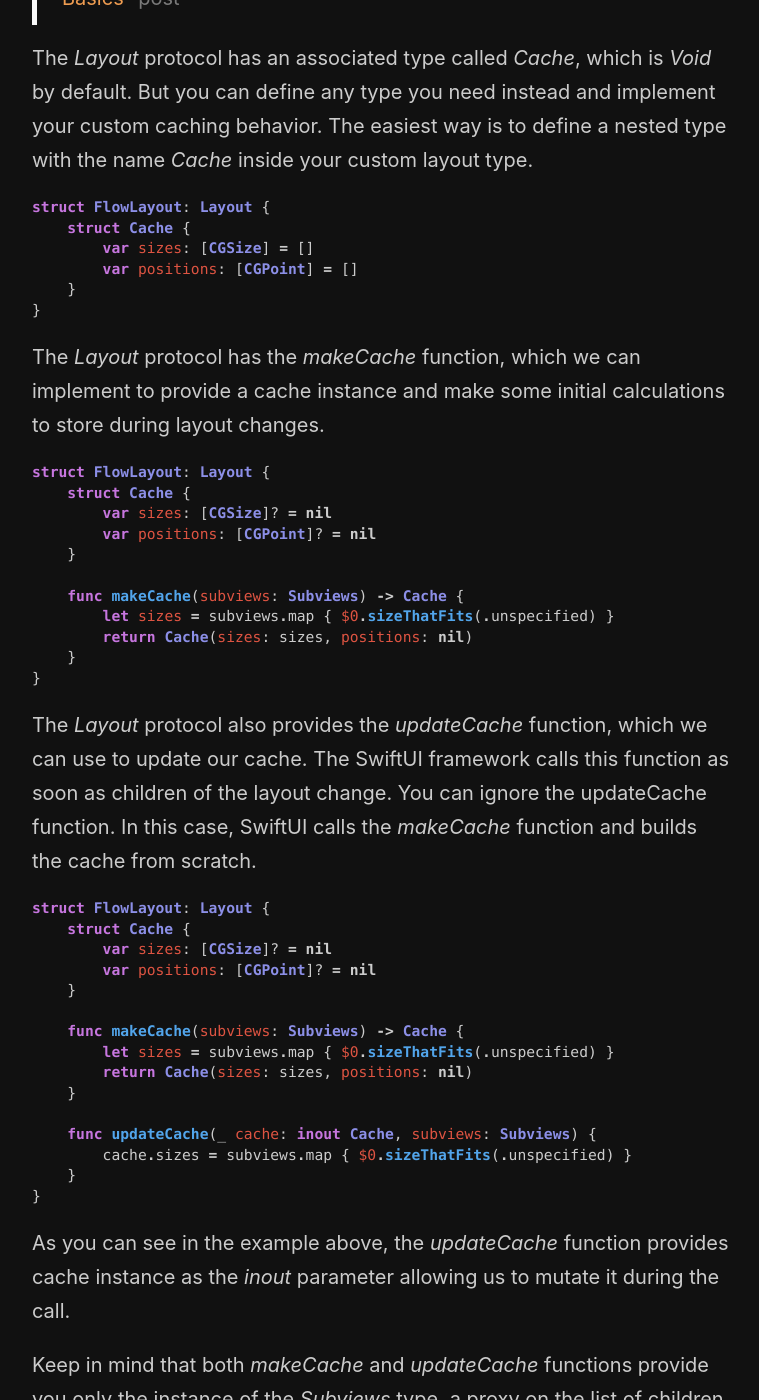
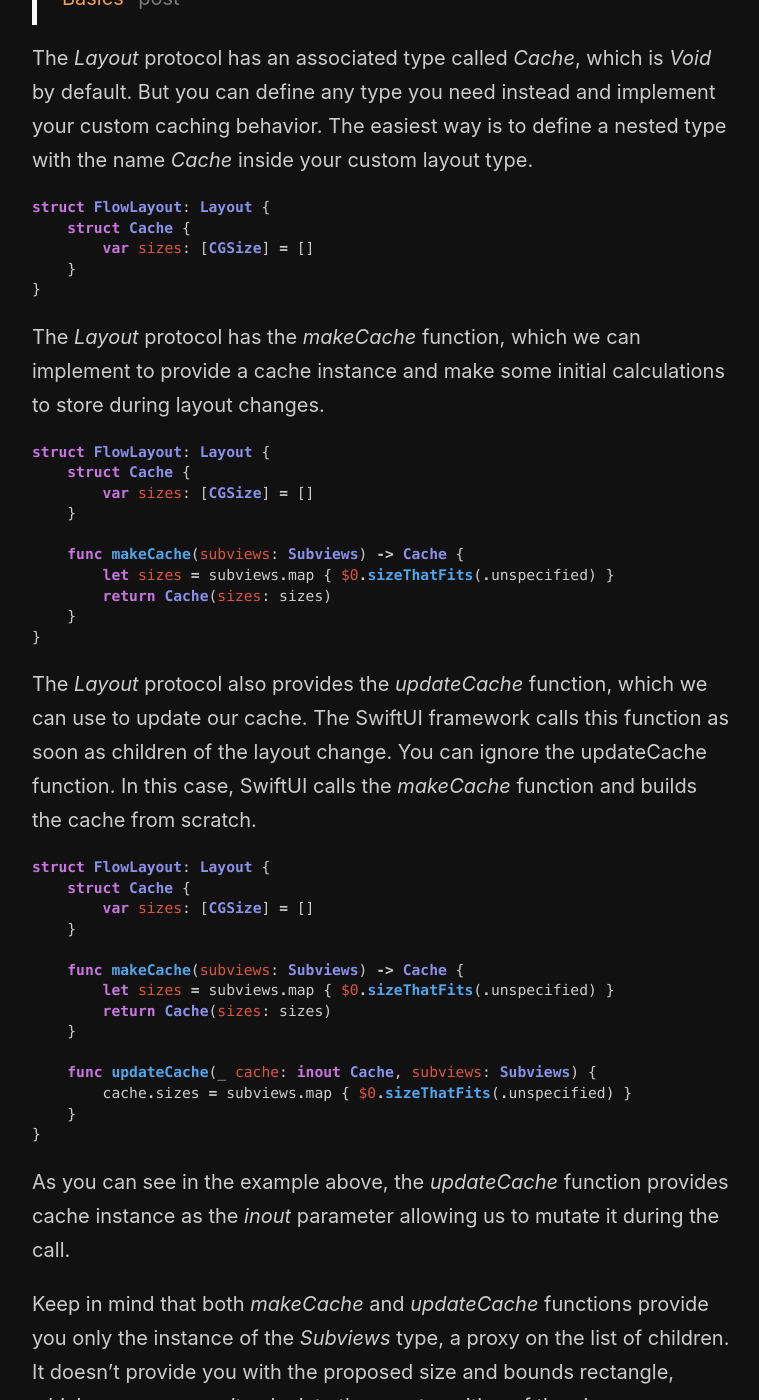
Before and after one commit to mecid/mecid.github.io, a Jekyll site: the page built from _posts/2022-11-29-building-custom-layout-in-swiftui-caching.md, in a window 1280 px wide and 1400 px high, scrolled down 831 px. Shown: the whole window, without its empty margins (258-1017 px from the left). Built offline with Jekyll 4.4.1, drawn with Linux system fonts in a browser that asks for light colours; some of the changed text lies outside the part shown.

Commit message:
layout caching code example improved

````diff
--- a/_posts/2022-11-29-building-custom-layout-in-swiftui-caching.md
+++ b/_posts/2022-11-29-building-custom-layout-in-swiftui-caching.md
@@ -19,7 +19,6 @@ The *Layout* protocol has an associated type called *Cache*, which is *Void* by
 struct FlowLayout: Layout {
     struct Cache {
         var sizes: [CGSize] = []
-        var positions: [CGPoint] = []
     }
 }
 ```
@@ -29,13 +28,12 @@ The *Layout* protocol has the *makeCache* function, which we can implement to pr
 ```swift
 struct FlowLayout: Layout {
     struct Cache {
-        var sizes: [CGSize]? = nil
-        var positions: [CGPoint]? = nil
+        var sizes: [CGSize] = []
     }
 
     func makeCache(subviews: Subviews) -> Cache {
         let sizes = subviews.map { $0.sizeThatFits(.unspecified) }
-        return Cache(sizes: sizes, positions: nil)
+        return Cache(sizes: sizes)
     }
 }
 ```
@@ -45,13 +43,12 @@ The *Layout* protocol also provides the *updateCache* function, which we can use
 ```swift
 struct FlowLayout: Layout {
     struct Cache {
-        var sizes: [CGSize]? = nil
-        var positions: [CGPoint]? = nil
+        var sizes: [CGSize] = []
     }
 
     func makeCache(subviews: Subviews) -> Cache {
         let sizes = subviews.map { $0.sizeThatFits(.unspecified) }
-        return Cache(sizes: sizes, positions: nil)
+        return Cache(sizes: sizes)
     }
 
     func updateCache(_ cache: inout Cache, subviews: Subviews) {
@@ -92,7 +89,8 @@ struct FlowLayout: Layout {
                 y: lineY + cache.sizes[index].height / 2
             )
 
-            cache.positions.append(position)
+            // you can populate cache
+            // with additional information here
 
             lineHeight = max(lineHeight, cache.sizes[index].height)
             lineX += cache.sizes[index].width
````
